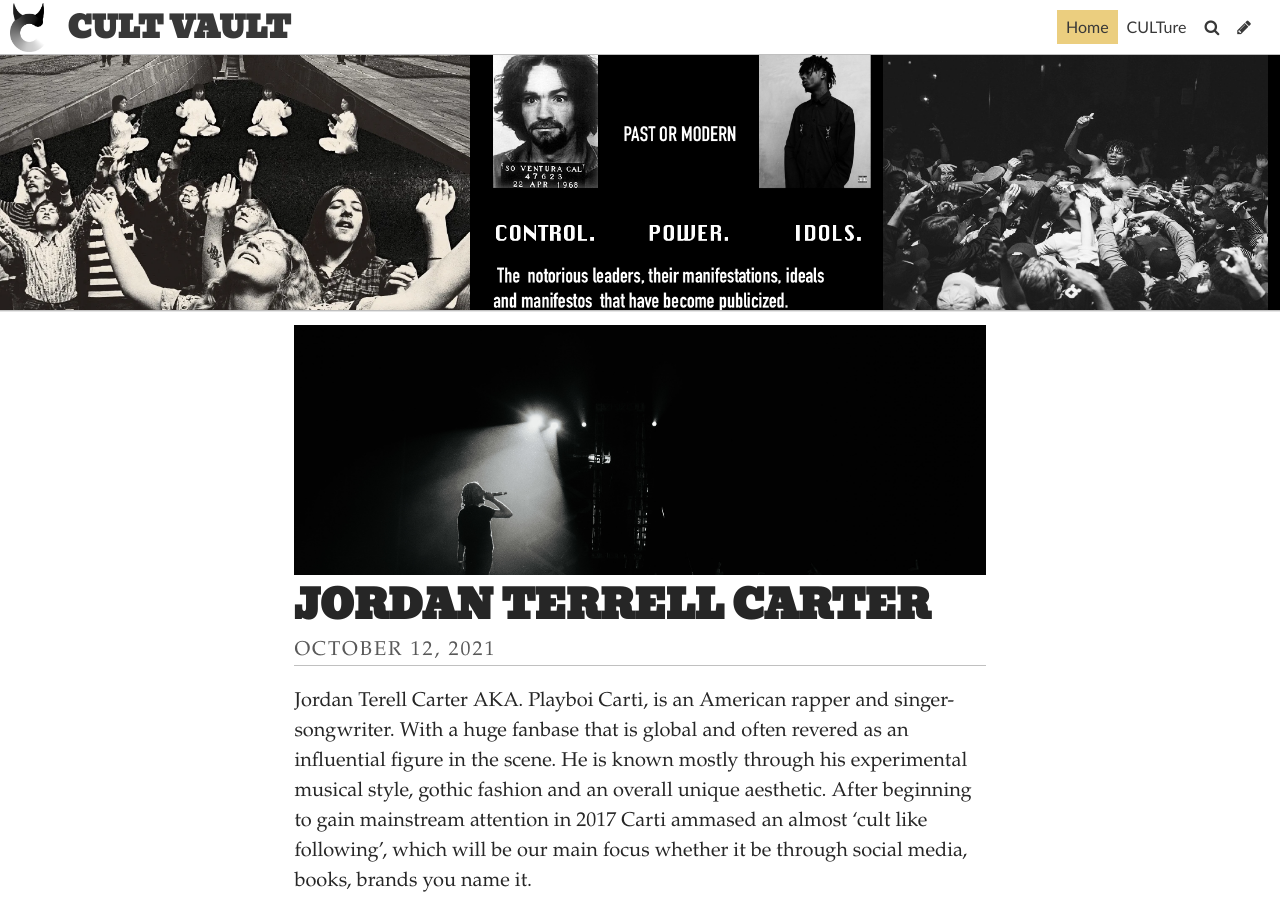
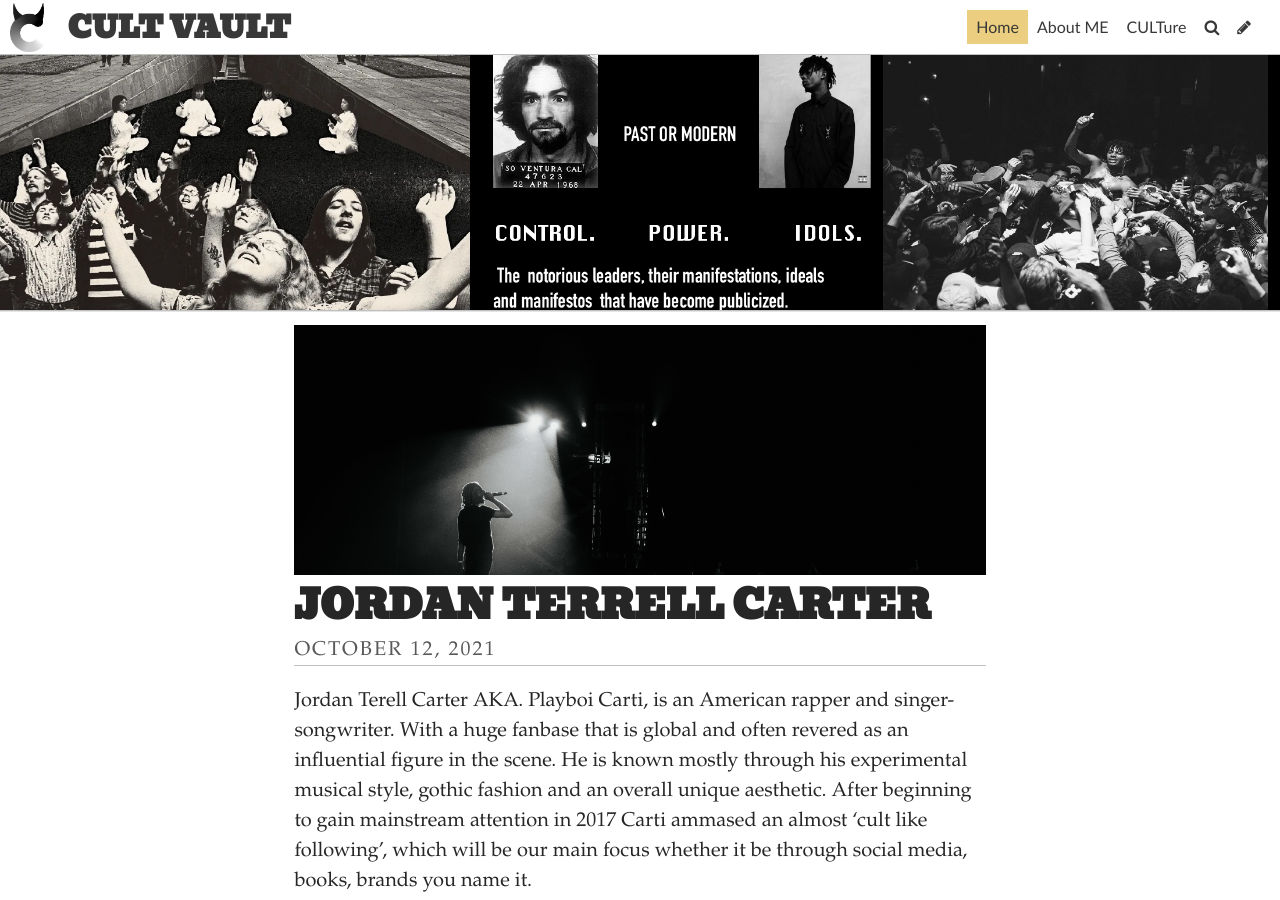
Before and after one commit to Loohwis/Vault, a Jekyll site: the page built from index.html, in a window 1280 px wide and 900 px high. Built offline with Jekyll 4.4.1, drawn with Linux system fonts in a browser that asks for light colours; some web fonts are replaced; the list of posts is cut into pages by our own code.

Commit message:
Update Settings “general”

```diff
--- a/_data/settings.yml
+++ b/_data/settings.yml
@@ -11,3 +11,6 @@ favicon: /uploads/favicon.ico
 gridlayout: false
 fixednavbar: false
 upzoom: true
+items:
+  - siteurl: /aboutme/
+    name: About ME
```
